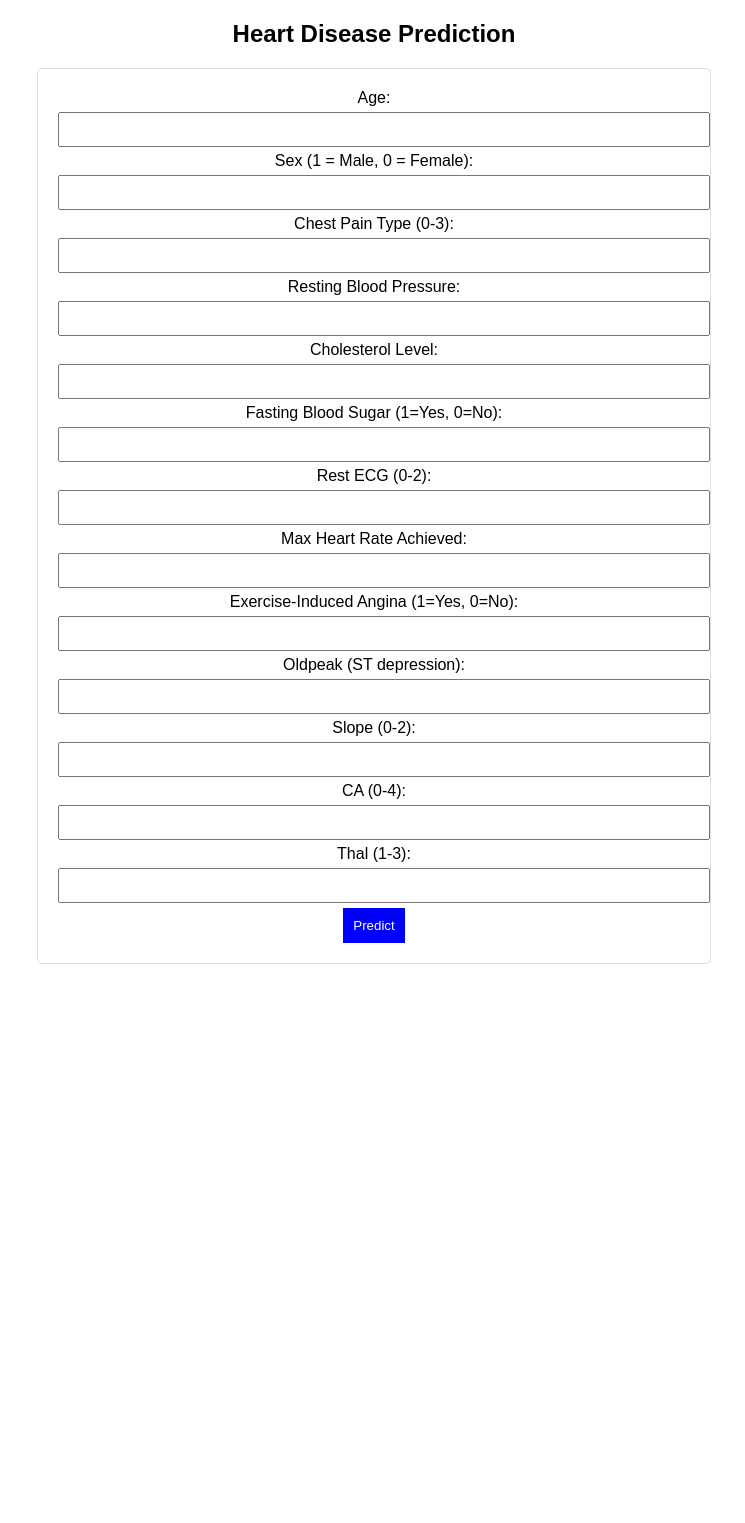
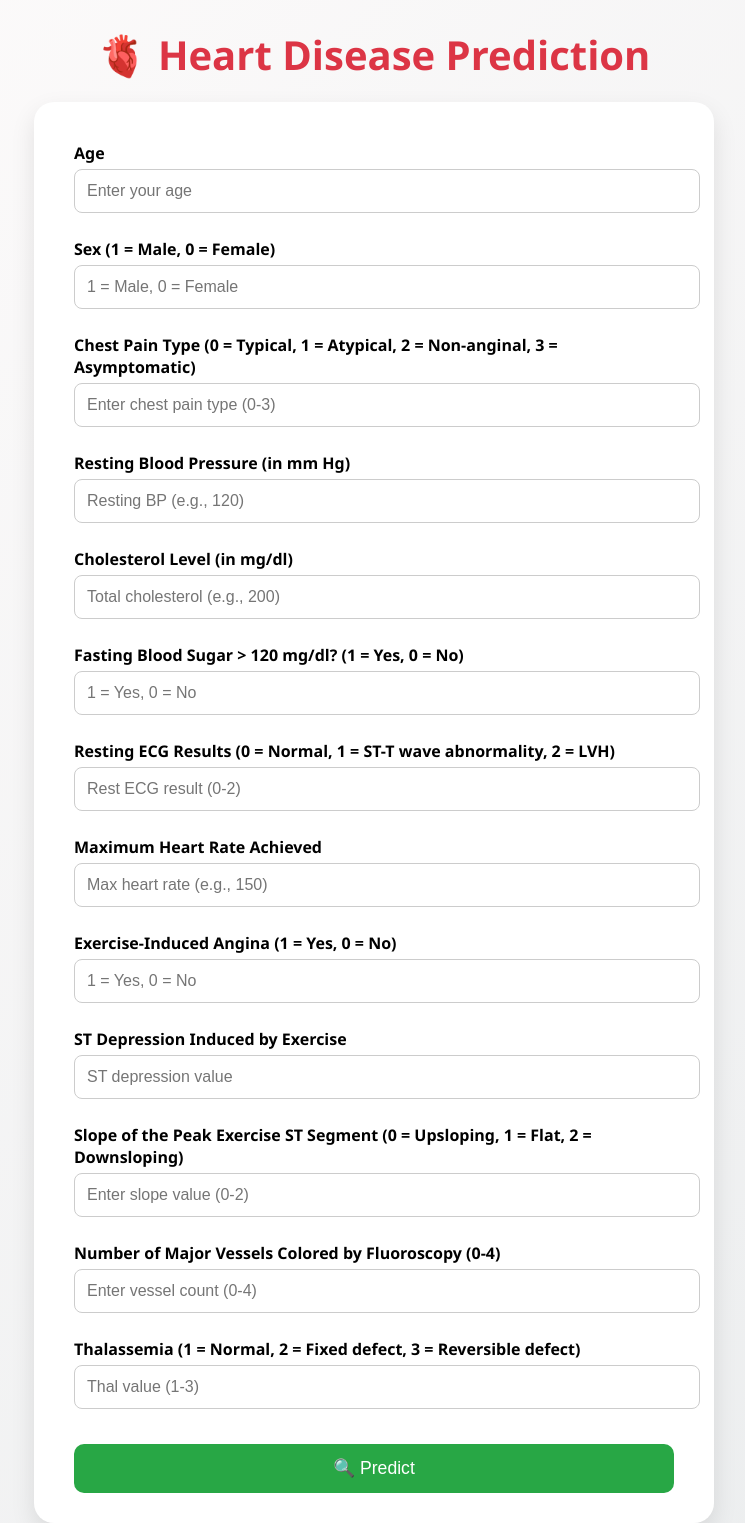
Before and after one commit to gitvesh/Heart_Disease_AI_Project, a Flask app: page / in a window 1280 px wide. Shown: the whole page, without its empty margins (266-1011 px from the left). Before the commit the page ends 964 px from the top, so only its background shows below. Run offline with Flask 3, Linux system fonts and the light colour scheme; parts of the project's set-up code (start-up, migrations or seed data) failed here and were passed over.

Commit message:
Project fully Updated by me

```diff
--- a/app.py
+++ b/app.py
@@ -7,17 +7,15 @@ app = Flask(__name__)
 
 model_path = "model/heart_disease_model.pkl"
 
-# ✅ Check if model file exists
+# ✅ Load the model
 if not os.path.exists(model_path):
     raise FileNotFoundError(f"Model file not found at {model_path}. Train and save the model first.")
 
-# ✅ Load Model
 with open(model_path, "rb") as model_file:
     model = joblib.load(model_file)
 
 @app.route("/", methods=["GET", "POST"])
 def home():
-    prediction = None
     if request.method == "POST":
         try:
             # Extract features from form
@@ -37,24 +35,24 @@ def home():
                 float(request.form["thal"]),
             ]
 
-            # Convert to NumPy array and reshape
             features = np.array(features).reshape(1, -1)
-            prediction = model.predict(features)[0]  # Predict
+            prediction = model.predict(features)[0]
+
+            # Redirect to result page
+            return render_template("result.html", prediction=prediction, form_data=request.form)
 
         except Exception as e:
-            prediction = f"Error: {str(e)}"
+            return render_template("result.html", prediction=f"Error: {str(e)}", form_data={})
 
-    return render_template("index.html", prediction=prediction)
+    return render_template("index.html")
 
 @app.route("/predict", methods=["POST"])
 def predict_api():
     try:
-        data = request.json  # Get input JSON
-        features = np.array(data["features"]).reshape(1, -1)  # Convert to NumPy array
-
+        data = request.json
+        features = np.array(data["features"]).reshape(1, -1)
         prediction = model.predict(features)
         return jsonify({"prediction": int(prediction[0])})
-
     except Exception as e:
         return jsonify({"error": str(e)})
 
--- a/templates/index.html
+++ b/templates/index.html
@@ -2,37 +2,130 @@
 <html lang="en">
 <head>
     <meta charset="UTF-8">
-    <meta name="viewport" content="width=device-width, initial-scale=1.0">
     <title>Heart Disease Prediction</title>
     <style>
-        body { font-family: Arial, sans-serif; text-align: center; }
-        form { margin: 20px auto; width: 50%; padding: 20px; border: 1px solid #ddd; border-radius: 5px; }
-        input, select { width: 100%; padding: 8px; margin: 5px 0; }
-        button { padding: 10px; background-color: blue; color: white; border: none; cursor: pointer; }
-        button:hover { background-color: darkblue; }
+        body {
+            font-family: 'Segoe UI', sans-serif;
+            background: linear-gradient(135deg, #fdfbfb, #ebedee);
+            display: flex;
+            flex-direction: column;
+            align-items: center;
+            justify-content: center;
+            min-height: 100vh;
+            margin: 0;
+        }
+
+        h1 {
+            font-size: 2.5rem;
+            margin-bottom: 20px;
+            color: #dc3545;
+            animation: fadeIn 1s ease-in-out;
+        }
+
+        form {
+            width: 90%;
+            max-width: 600px;
+            background: white;
+            padding: 30px 40px;
+            border-radius: 20px;
+            box-shadow: 0 10px 25px rgba(0,0,0,0.1);
+            animation: slideUp 1s ease-out;
+        }
+
+        label {
+            display: block;
+            margin: 10px 0 5px;
+            font-weight: bold;
+            text-align: left;
+        }
+
+        input {
+            width: 100%;
+            margin-bottom: 15px;
+            padding: 12px;
+            border-radius: 8px;
+            border: 1px solid #ccc;
+            font-size: 1rem;
+            transition: all 0.3s ease;
+        }
+
+        input:focus {
+            border-color: #28a745;
+            outline: none;
+            box-shadow: 0 0 5px rgba(40, 167, 69, 0.2);
+        }
+
+        button {
+            margin-top: 20px;
+            width: 100%;
+            padding: 14px;
+            background-color: #28a745;
+            color: white;
+            border: none;
+            border-radius: 10px;
+            font-size: 1.1rem;
+            cursor: pointer;
+            transition: background 0.3s ease;
+        }
+
+        button:hover {
+            background-color: #218838;
+        }
+
+        @keyframes fadeIn {
+            from { opacity: 0; transform: translateY(-10px); }
+            to { opacity: 1; transform: translateY(0); }
+        }
+
+        @keyframes slideUp {
+            from { opacity: 0; transform: translateY(30px); }
+            to { opacity: 1; transform: translateY(0); }
+        }
     </style>
 </head>
 <body>
-    <h2>Heart Disease Prediction</h2>
+    <h1>🫀 Heart Disease Prediction</h1>
     <form method="POST">
-        <label>Age: <input type="number" name="age" required></label><br>
-        <label>Sex (1 = Male, 0 = Female): <input type="number" name="sex" required></label><br>
-        <label>Chest Pain Type (0-3): <input type="number" name="cp" required></label><br>
-        <label>Resting Blood Pressure: <input type="number" name="trestbps" required></label><br>
-        <label>Cholesterol Level: <input type="number" name="chol" required></label><br>
-        <label>Fasting Blood Sugar (1=Yes, 0=No): <input type="number" name="fbs" required></label><br>
-        <label>Rest ECG (0-2): <input type="number" name="restecg" required></label><br>
-        <label>Max Heart Rate Achieved: <input type="number" name="thalach" required></label><br>
-        <label>Exercise-Induced Angina (1=Yes, 0=No): <input type="number" name="exang" required></label><br>
-        <label>Oldpeak (ST depression): <input type="number" name="oldpeak" step="0.1" required></label><br>
-        <label>Slope (0-2): <input type="number" name="slope" required></label><br>
-        <label>CA (0-4): <input type="number" name="ca" required></label><br>
-        <label>Thal (1-3): <input type="number" name="thal" required></label><br>
-        <button type="submit">Predict</button>
+        <label for="age">Age</label>
+        <input type="number" name="age" placeholder="Enter your age" required>
+
+        <label for="sex">Sex (1 = Male, 0 = Female)</label>
+        <input type="number" name="sex" placeholder="1 = Male, 0 = Female" required>
+
+        <label for="cp">Chest Pain Type (0 = Typical, 1 = Atypical, 2 = Non-anginal, 3 = Asymptomatic)</label>
+        <input type="number" name="cp" placeholder="Enter chest pain type (0-3)" required>
+
+        <label for="trestbps">Resting Blood Pressure (in mm Hg)</label>
+        <input type="number" name="trestbps" placeholder="Resting BP (e.g., 120)" required>
+
+        <label for="chol">Cholesterol Level (in mg/dl)</label>
+        <input type="number" name="chol" placeholder="Total cholesterol (e.g., 200)" required>
+
+        <label for="fbs">Fasting Blood Sugar &gt; 120 mg/dl? (1 = Yes, 0 = No)</label>
+        <input type="number" name="fbs" placeholder="1 = Yes, 0 = No" required>
+
+        <label for="restecg">Resting ECG Results (0 = Normal, 1 = ST-T wave abnormality, 2 = LVH)</label>
+        <input type="number" name="restecg" placeholder="Rest ECG result (0-2)" required>
+
+        <label for="thalach">Maximum Heart Rate Achieved</label>
+        <input type="number" name="thalach" placeholder="Max heart rate (e.g., 150)" required>
+
+        <label for="exang">Exercise-Induced Angina (1 = Yes, 0 = No)</label>
+        <input type="number" name="exang" placeholder="1 = Yes, 0 = No" required>
+
+        <label for="oldpeak">ST Depression Induced by Exercise</label>
+        <input type="number" step="any" name="oldpeak" placeholder="ST depression value" required>
+
+        <label for="slope">Slope of the Peak Exercise ST Segment (0 = Upsloping, 1 = Flat, 2 = Downsloping)</label>
+        <input type="number" name="slope" placeholder="Enter slope value (0-2)" required>
+
+        <label for="ca">Number of Major Vessels Colored by Fluoroscopy (0-4)</label>
+        <input type="number" name="ca" placeholder="Enter vessel count (0-4)" required>
+
+        <label for="thal">Thalassemia (1 = Normal, 2 = Fixed defect, 3 = Reversible defect)</label>
+        <input type="number" name="thal" placeholder="Thal value (1-3)" required>
+
+        <button type="submit">🔍 Predict</button>
     </form>
-
-    {% if prediction is not none %}
-        <h3>Prediction: {{ prediction }}</h3>
-    {% endif %}
 </body>
 </html>
```
Also changed, not shown: templates/result.html (added, +84 -0 lines), 2 other files.
